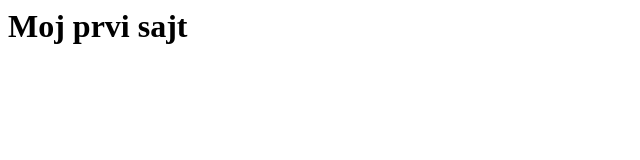
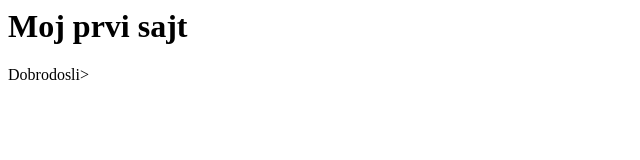
Before and after one commit to nexonocni/3domaci, a plain HTML site: page index.html in a window 1280 px wide. Shown: the full height of the page, 0-640 px from the left. Drawn offline with Linux system fonts and the light colour scheme.

Commit message:
vanredni omit

```diff
--- a/index.html
+++ b/index.html
@@ -7,7 +7,7 @@
 <body>
 
 	<h1>Moj prvi sajt</h1>
-	<pDobrodosli></p>
+	<p>Dobrodosli></p>
 
 </body>
 </html>
```
